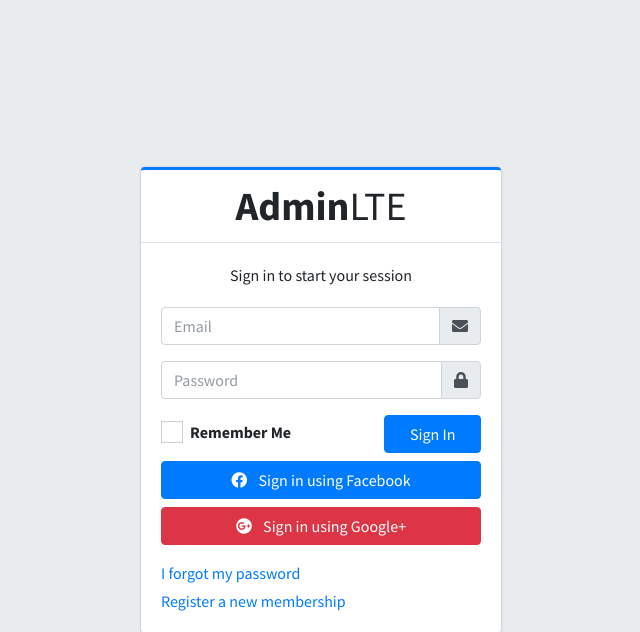
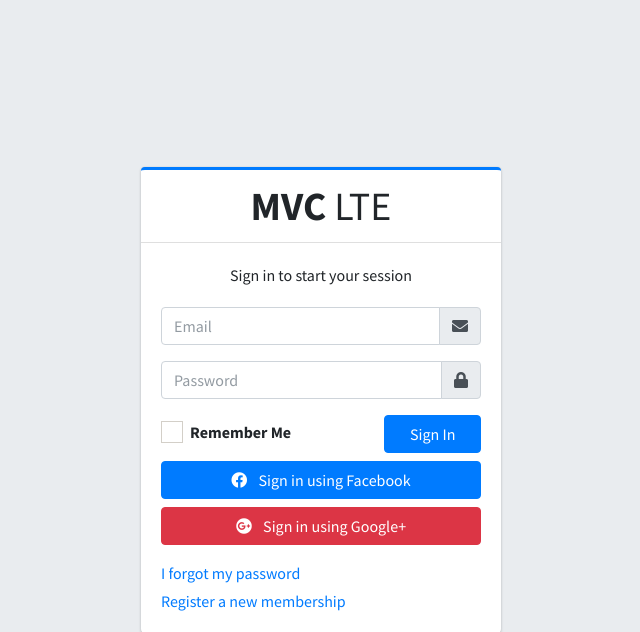
Before and after one commit to sobotredsystems/mvcProyecto, a PHP site: page / in a window 1280 px wide. Shown: the top 632 px of the page, without its empty margins (319-959 px from the left). Run offline with PHP 8.4, Linux system fonts and the light colour scheme; some libraries are stand-ins or nearby versions.

Commit message:
actualizacion2

```diff
--- a/index.php
+++ b/index.php
@@ -20,7 +20,7 @@
   <!-- /.login-logo -->
   <div class="card card-outline card-primary">
     <div class="card-header text-center">
-      <a href="plantilla/index2.html" class="h1"><b>Admin</b>LTE</a>
+      <a href="plantilla/index2.html" class="h1"><b>MVC </b>LTE</a>
     </div>
     <div class="card-body">
       <p class="login-box-msg">Sign in to start your session</p>
```
